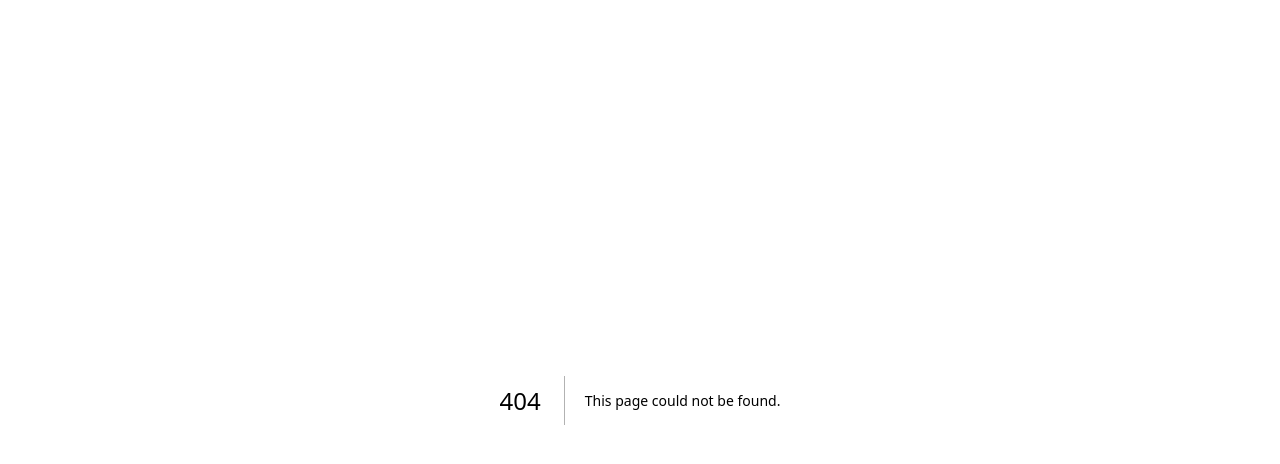
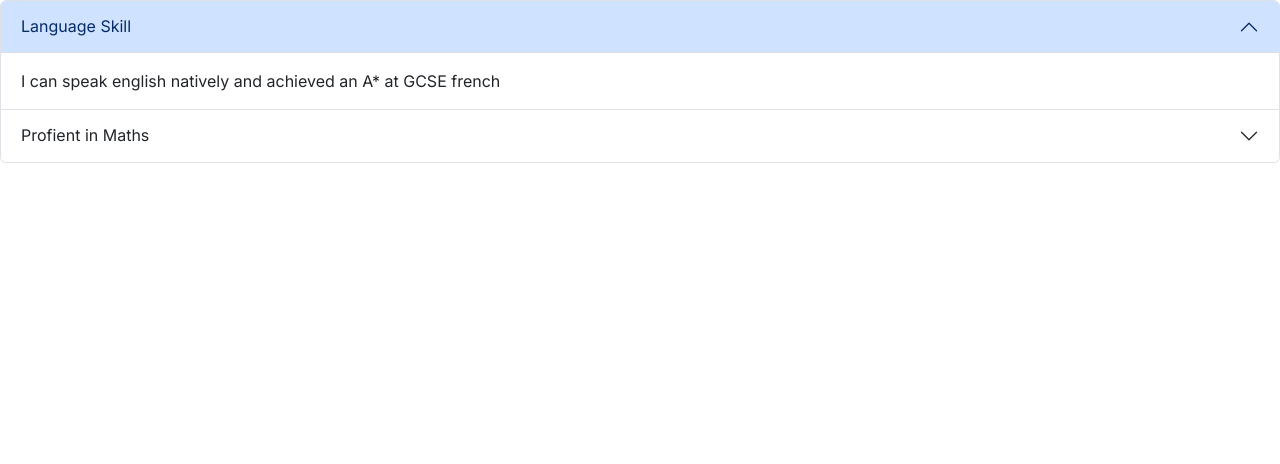
Before and after one commit to robwakefield/InternHunt, a Next.js app: page /studentDashboard in a window 1280 px wide. Before the commit this address had no page. Shown: the top 464 px of the page. Built offline with nearby package versions, Linux system fonts and the light colour scheme.

Commit message:
added accordion for skills

```diff
--- a/src/app/globals.css
+++ b/src/app/globals.css
@@ -1,4 +1,4 @@
-:root {
+/* :root {
   --max-width: 1100px;
   --border-radius: 12px;
   --font-mono: ui-monospace, Menlo, Monaco, 'Cascadia Mono', 'Segoe UI Mono',
@@ -104,4 +104,4 @@ a {
   html {
     color-scheme: dark;
   }
-}
+} */
--- /dev/null
+++ b/src/app/studentDashboard/page.js
@@ -0,0 +1,25 @@
+'use client'
+
+import "bootstrap/dist/css/bootstrap.min.css"
+import Accordion from 'react-bootstrap/Accordion';
+
+function BasicExample() {
+  return (
+    <Accordion defaultActiveKey="0">
+      <Accordion.Item eventKey="0">
+        <Accordion.Header>Language Skill</Accordion.Header>
+        <Accordion.Body>
+          I can speak english natively and achieved an A* at GCSE french
+        </Accordion.Body>
+      </Accordion.Item>
+      <Accordion.Item eventKey="1">
+        <Accordion.Header>Profient in Maths</Accordion.Header>
+        <Accordion.Body>
+          Maths Grade A in ALevels
+        </Accordion.Body>
+      </Accordion.Item>
+    </Accordion>
+  );
+}
+
+export default BasicExample;
--- /dev/null
+++ b/src/app/studentDashboard/studentDashboard.css
@@ -0,0 +1,25 @@
+.accordion {
+    background-color: #eee;
+    color: #444;
+    cursor: pointer;
+    padding: 18px;
+    width: 100%;
+    text-align: left;
+    border: none;
+    outline: none;
+    transition: 0.4s;
+  }
+
+  /* Add a background color to the button if it is clicked on (add the .active class with JS), and when you move the mouse over it (hover) */
+  .active, .accordion:hover {
+    background-color: #ccc;
+  }
+
+  /* Style the accordion panel. Note: hidden by default */
+  .panel {
+    padding: 0 18px;
+    background-color: white;
+    max-height: 0;
+    overflow: hidden;
+    transition: max-height 0.2s ease-out;
+  }
```
Also changed, not shown: package.json (+5 -3 lines), 1 other file (tests, documents, lock files or other folders).
